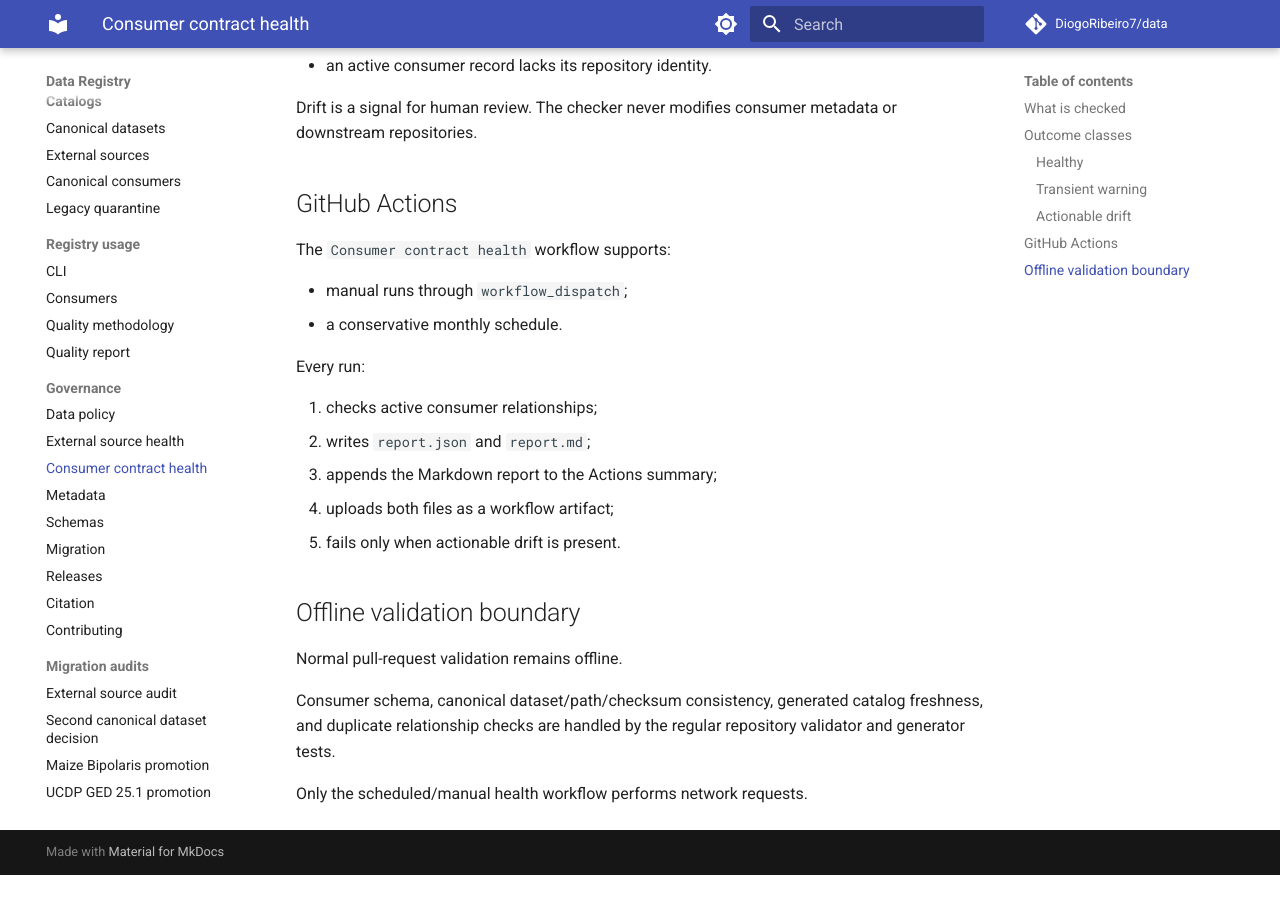
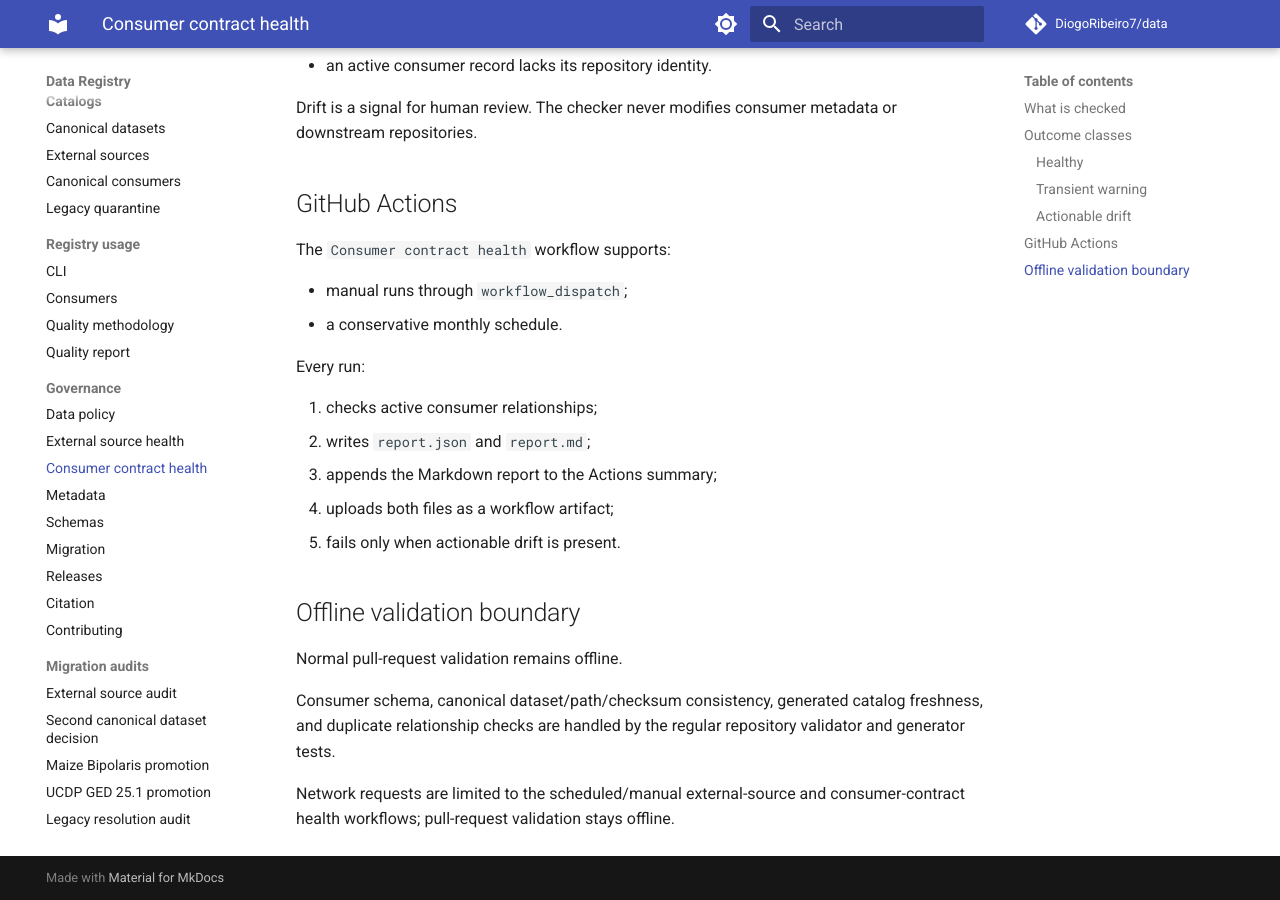
Before and after one commit to DiogoRibeiro7/data, an MkDocs documentation site: the page built from docs/CONSUMER_HEALTH.md, in a window 1280 px wide and 900 px high, scrolled down 1622 px. Built offline with MkDocs 1.6.1 and Material for MkDocs 9.7.7, drawn with Linux system fonts in a browser that asks for light colours; comment, search, counter and statistics services are not loaded; before the commit the page ends 2497 px from its top, so only the background shows below that.

Commit message:
docs: clarify networked health workflow boundary

```diff
--- a/docs/CONSUMER_HEALTH.md
+++ b/docs/CONSUMER_HEALTH.md
@@ -90,4 +90,4 @@
 freshness, and duplicate relationship checks are handled by the regular
 repository validator and generator tests.
 
-Only the scheduled/manual health workflow performs network requests.
+Network requests are limited to the scheduled/manual external-source and consumer-contract health workflows; pull-request validation stays offline.
```
